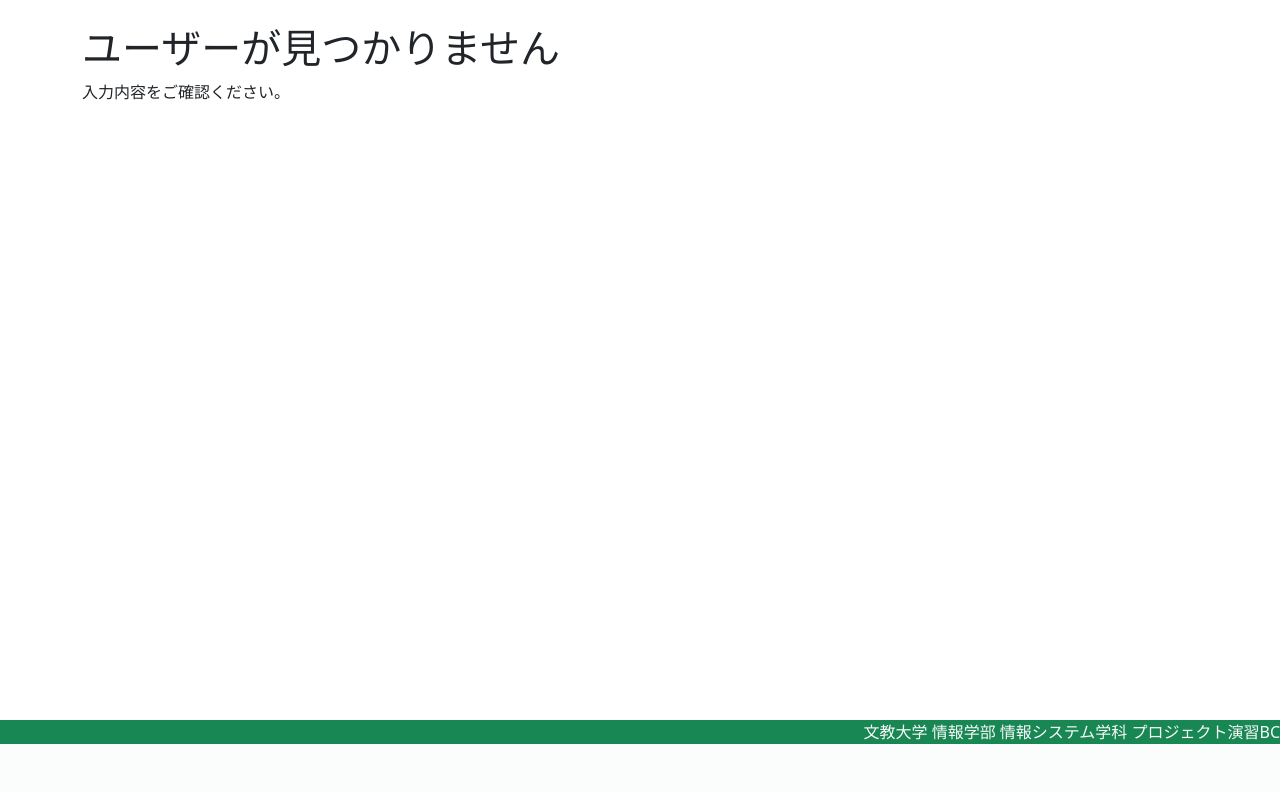
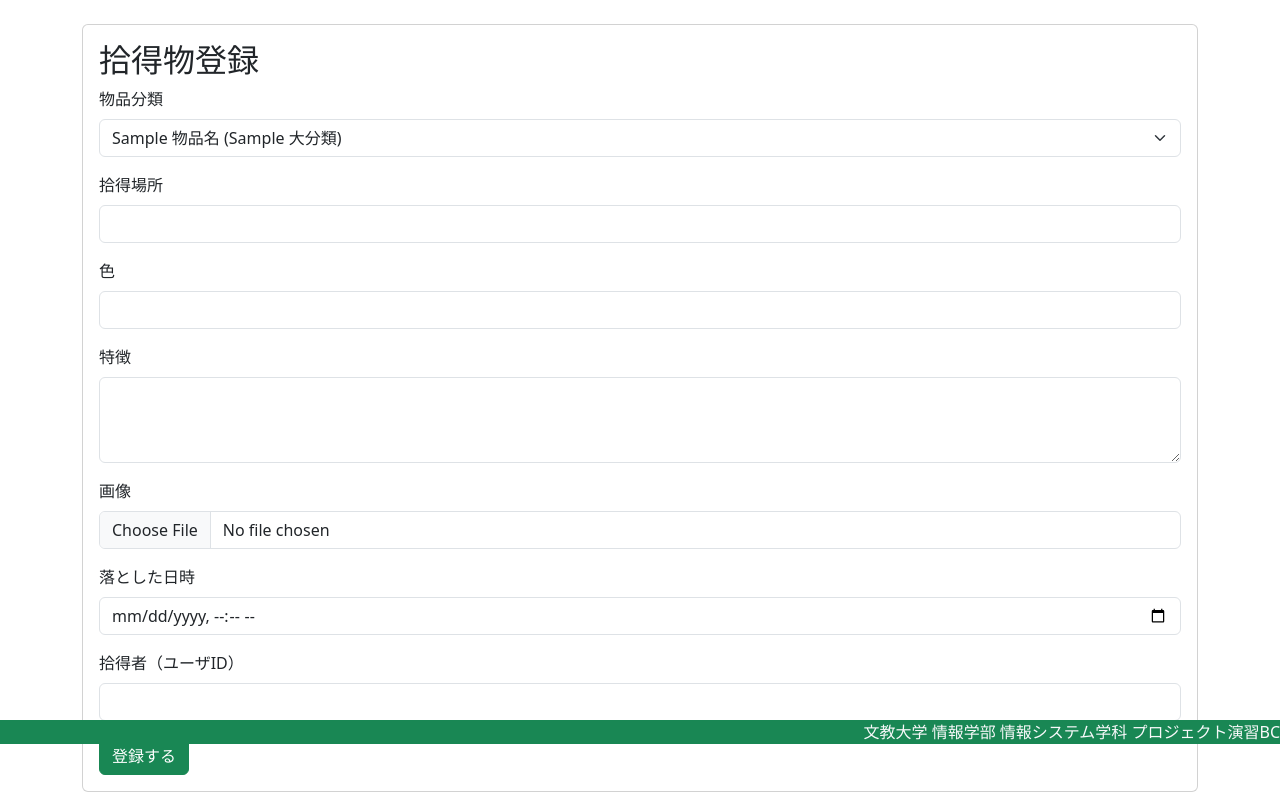
Before and after one commit to Takano1004/project-B, a Flask app: template やりなおし/7回目プログラム/templates/lost_register.html in a window 1280 px wide. Shown: the part 56-848 px from the top of the page. Before the commit the page ends 800 px from the top, so only its background shows below. Run offline with Flask 3, Linux system fonts and the light colour scheme; the template is opened without the code that fills it: most values are stand-ins (such as "Sample title", 1, 10 or a date in 2020).

Commit message:
Update lost_register.html

```diff
--- a/やりなおし/7回目プログラム/templates/lost_register.html
+++ b/やりなおし/7回目プログラム/templates/lost_register.html
@@ -1,10 +1,46 @@
 {% extends "base.html" %}
 
-{% block title %}ユーザー未登録{% endblock %}
-
 {% block content %}
-<div class="container mt-4">
-    <h1>ユーザーが見つかりません</h1>
-    <p>入力内容をご確認ください。</p>
-</div>
+<main class="container mt-4">
+  <div class="card">
+    <div class="card-body">
+      <h2 class="card-title">拾得物登録</h2>
+      <form method="POST" action="/lost/register" enctype="multipart/form-data">
+        <div class="mb-3">
+          <label for="分類ID" class="form-label">物品分類</label>
+          <select class="form-select" name="分類ID" required>
+            {% for category in categories %}
+            <option value="{{ category.ID }}">{{ category.物品名 }} ({{ category.大分類 }})</option>
+            {% endfor %}
+          </select>
+        </div>
+        <div class="mb-3">
+          <label for="拾得場所" class="form-label">拾得場所</label>
+          <input type="text" class="form-control" name="拾得場所" required>
+        </div>
+        <div class="mb-3">
+          <label for="色" class="form-label">色</label>
+          <input type="text" class="form-control" name="色">
+        </div>
+        <div class="mb-3">
+          <label for="特徴" class="form-label">特徴</label>
+          <textarea class="form-control" name="特徴" rows="3"></textarea>
+        </div>
+        <div class="mb-3">
+          <label for="画像" class="form-label">画像</label>
+          <input type="file" class="form-control" name="画像">
+        </div>
+        <div class="mb-3">
+          <label for="落とした日時" class="form-label">落とした日時</label>
+          <input type="datetime-local" class="form-control" name="落とした日時">
+        </div>
+        <div class="mb-3">
+          <label for="ユーザID" class="form-label">拾得者（ユーザID）</label>
+          <input type="number" class="form-control" name="ユーザID" required>
+        </div>
+        <button type="submit" class="btn btn-success">登録する</button>
+      </form>
+    </div>
+  </div>
+</main>
 {% endblock %}
```
